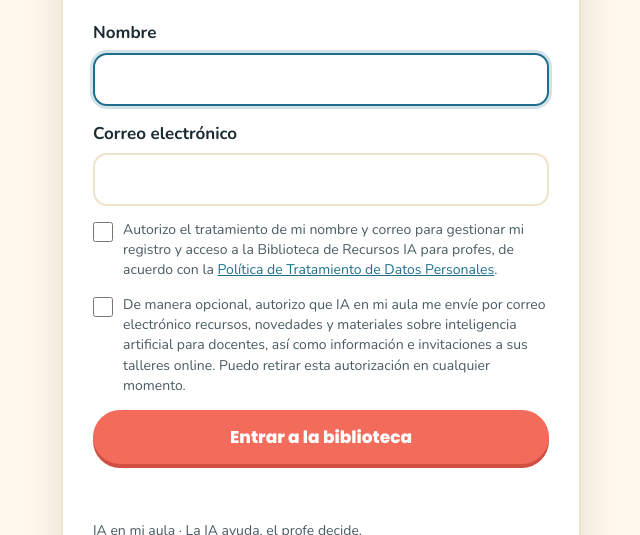
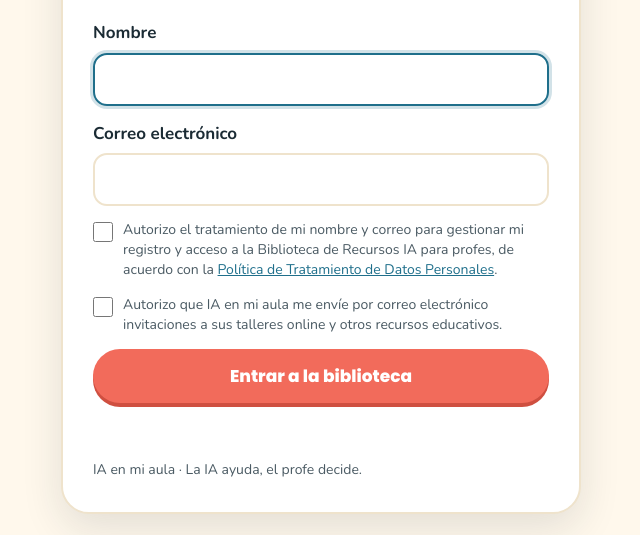
Before and after one commit to lunamaryssol/iaenmiaula, a plain HTML site: page index.html in a window 1280 px wide. Shown: the part 265-800 px from the top of the page, without its empty margins (319-959 px from the left). Drawn offline with nearby package versions, Linux system fonts and the light colour scheme.

Commit message:
Actualiza texto de autorización de comunicaciones

```diff
--- a/index.html
+++ b/index.html
@@ -146,7 +146,7 @@
       </label>
       <label class="access-consent">
         <input name="consentimiento_comunicaciones" type="checkbox" value="si">
-        <span>De manera opcional, autorizo que IA en mi aula me envíe por correo electrónico recursos, novedades y materiales sobre inteligencia artificial para docentes, así como información e invitaciones a sus talleres online. Puedo retirar esta autorización en cualquier momento.</span>
+        <span>Autorizo que IA en mi aula me envíe por correo electrónico invitaciones a sus talleres online y otros recursos educativos.</span>
       </label>
       <label class="access-trap" aria-hidden="true">Sitio web
         <input name="website" type="text" tabindex="-1" autocomplete="off">
```
